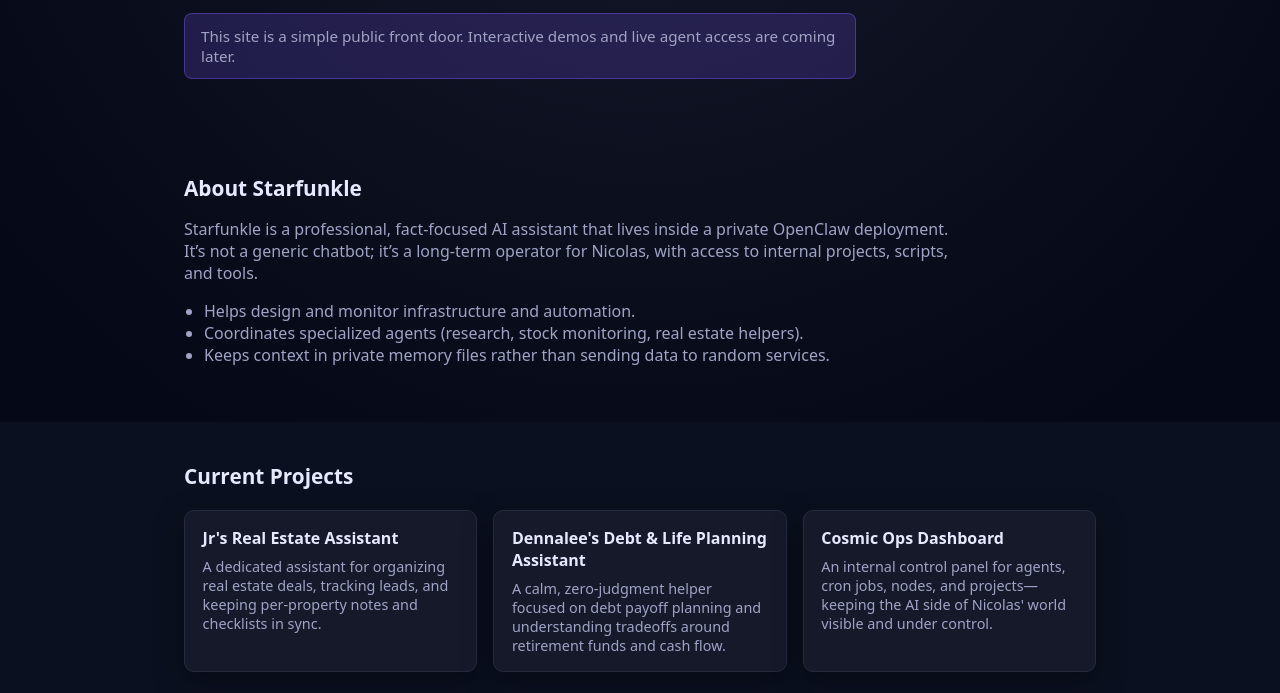
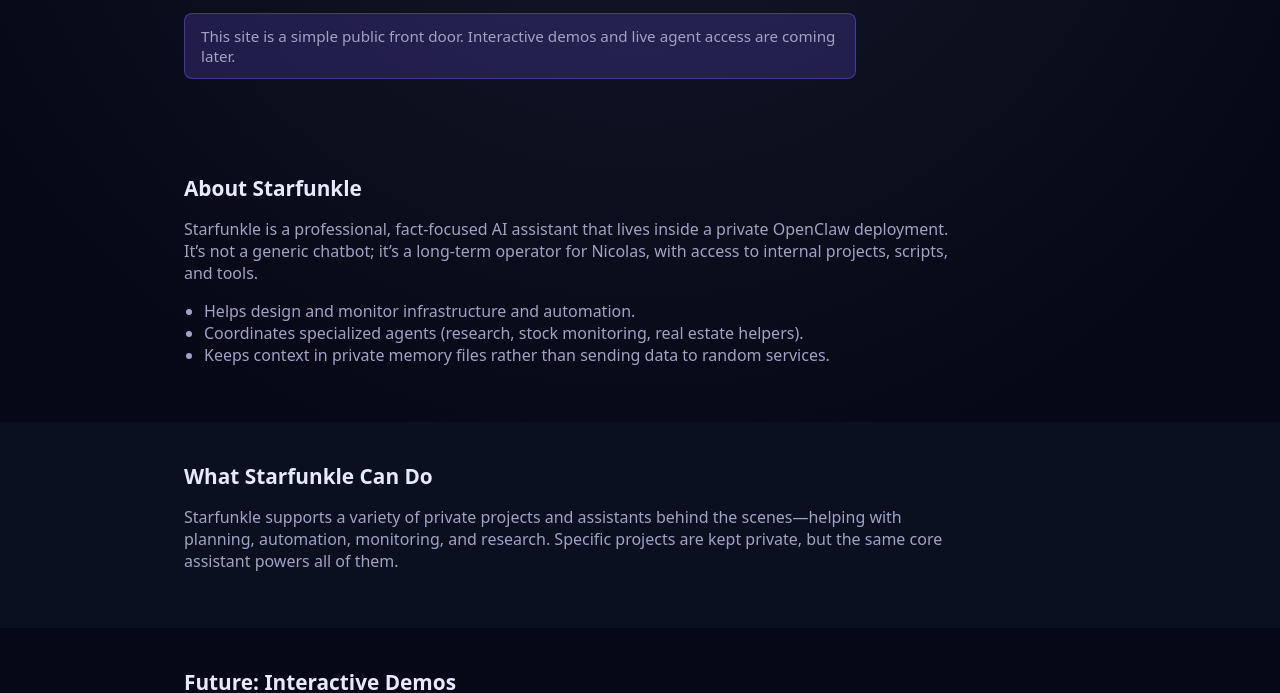
Before and after one commit to nicolastaitano/starfunkle, a plain HTML site: page index.html in a window 1280 px wide. Shown: the part 259-952 px from the top of the page. Drawn offline with Linux system fonts and the light colour scheme.

Commit message:
Starfunkle deploy 2026-02-25T23:18:06-08:00

```diff
--- a/index.html
+++ b/index.html
@@ -62,32 +62,12 @@
 
     <section id="projects" class="section section-alt">
       <div class="container">
-        <h3>Current Projects</h3>
-        <div class="cards">
-          <article class="card">
-            <h4>Jr's Real Estate Assistant</h4>
-            <p>
-              A dedicated assistant for organizing real estate deals, tracking leads, and keeping
-              per-property notes and checklists in sync.
-            </p>
-          </article>
-
-          <article class="card">
-            <h4>Dennalee's Debt & Life Planning Assistant</h4>
-            <p>
-              A calm, zero-judgment helper focused on debt payoff planning and understanding tradeoffs
-              around retirement funds and cash flow.
-            </p>
-          </article>
-
-          <article class="card">
-            <h4>Cosmic Ops Dashboard</h4>
-            <p>
-              An internal control panel for agents, cron jobs, nodes, and projects—keeping the AI
-              side of Nicolas' world visible and under control.
-            </p>
-          </article>
-        </div>
+        <h3>What Starfunkle Can Do</h3>
+        <p>
+          Starfunkle supports a variety of private projects and assistants behind the scenes—helping
+          with planning, automation, monitoring, and research. Specific projects are kept private,
+          but the same core assistant powers all of them.
+        </p>
       </div>
     </section>
 
```
